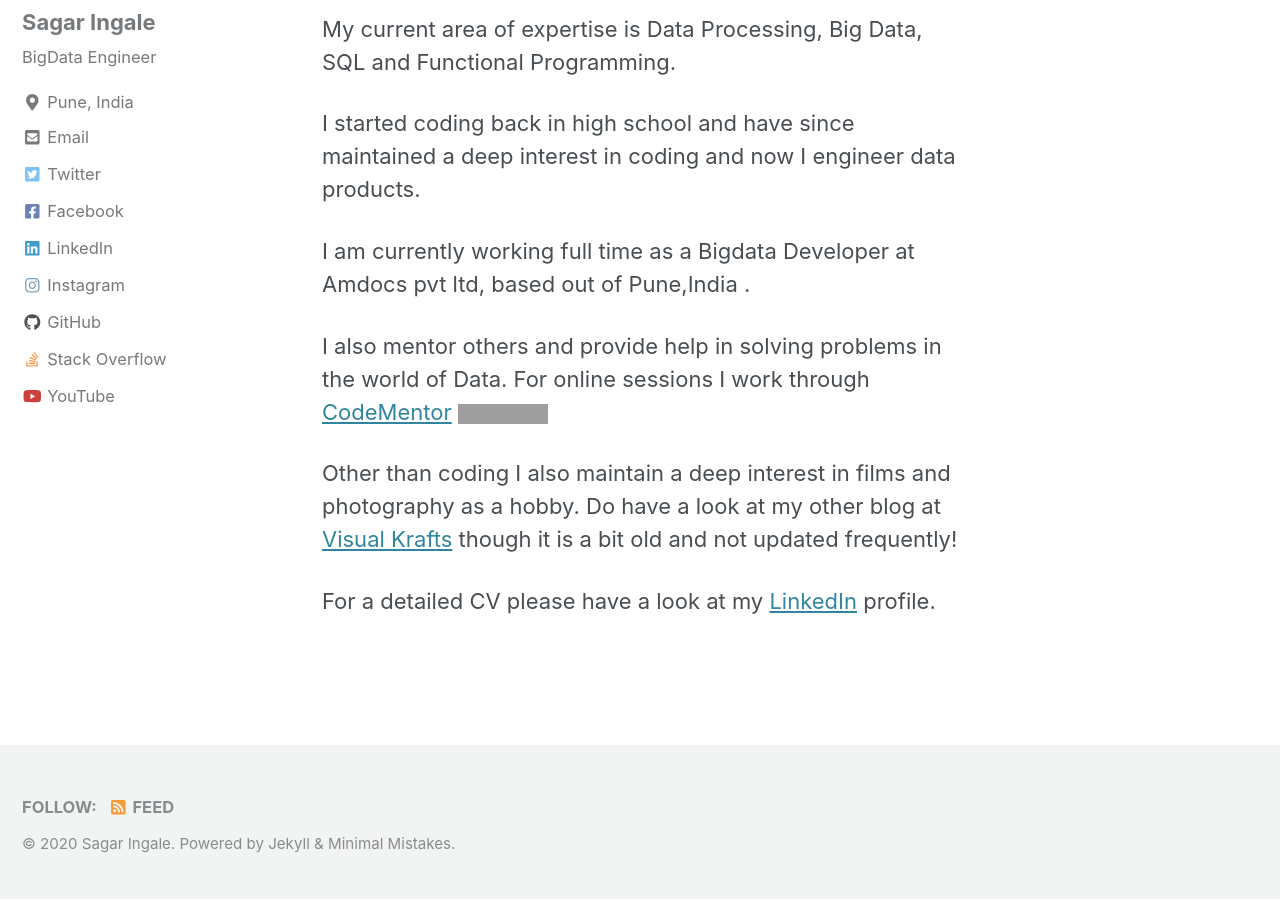
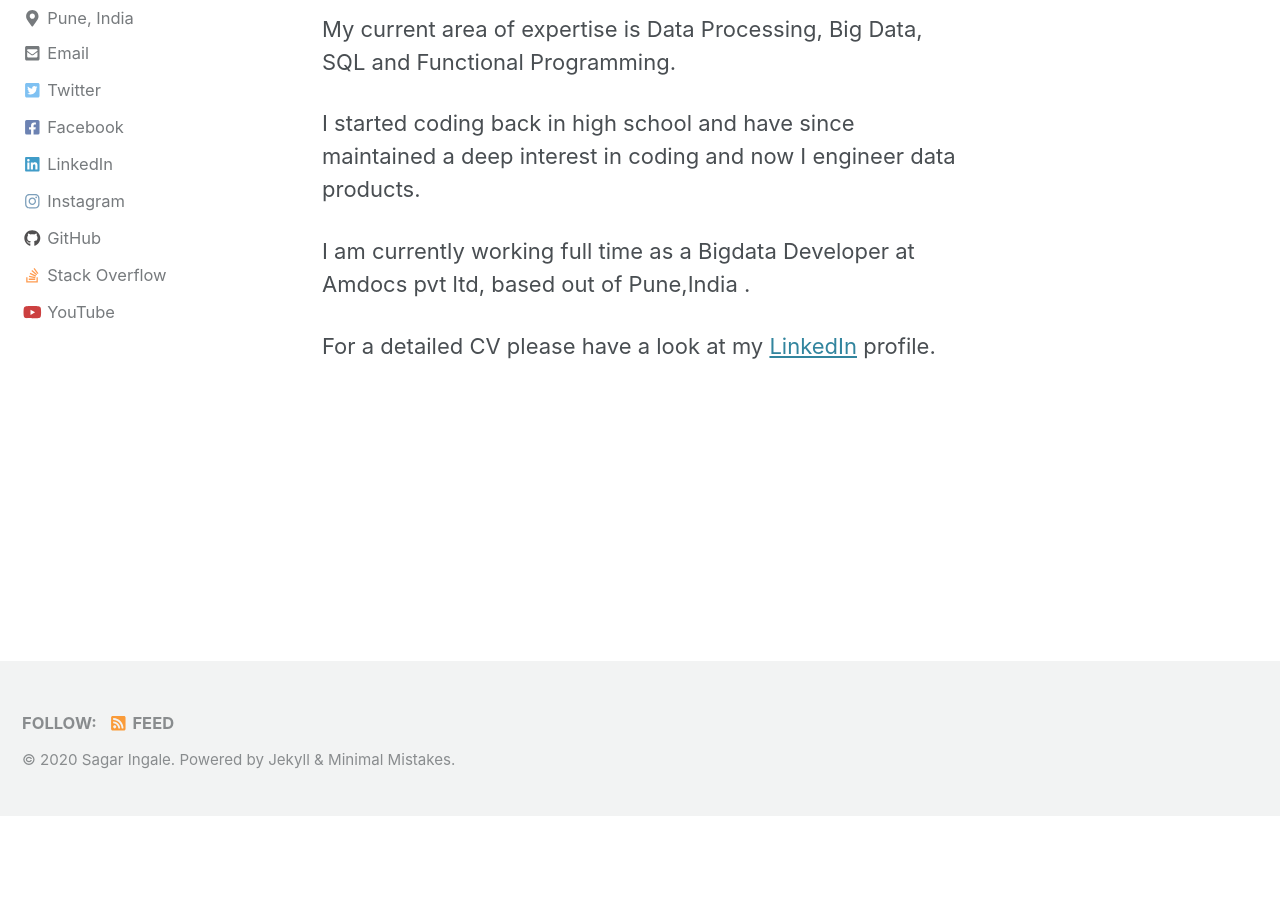
Before and after one commit to sagaringale7/sagaringale7.github.io, a Jekyll site: the page built from _pages/about.md, in a window 1280 px wide and 900 px high, scrolled down 306 px. Built offline with Jekyll 4.4.1, drawn with Linux system fonts in a browser that asks for light colours; cached includes are drawn as plain includes; nearby versions of some CDN libraries; after the commit the page ends 1122 px from its top, so only the background shows below that; grey boxes are pictures that could not be loaded.

Commit message:
Update about.md

```diff
--- a/_pages/about.md
+++ b/_pages/about.md
@@ -13,9 +13,4 @@ I started coding back in high school and have since maintained a deep interest i
 
 I am currently working full time as a Bigdata Developer at Amdocs pvt ltd, based out of Pune,India .
 
-I also mentor others and provide help in solving problems in the world of Data.
-For online sessions I work through [CodeMentor](https://www.codementor.io/anish749)  [![Book session on Codementor](https://cdn.codementor.io/badges/book_session_github.svg)](https://www.codementor.io/anish749?utm_source=github&utm_medium=button&utm_term=anish749&utm_campaign=github)
-
-Other than coding I also maintain a deep interest in films and photography as a hobby. Do have a look at my other blog at [Visual Krafts](https://visualkrafts.wordpress.com/) though it is a bit old and not updated frequently!
-
 For a detailed CV please have a look at my [LinkedIn](https://www.linkedin.com/in/sagar-ingale) profile.
```
